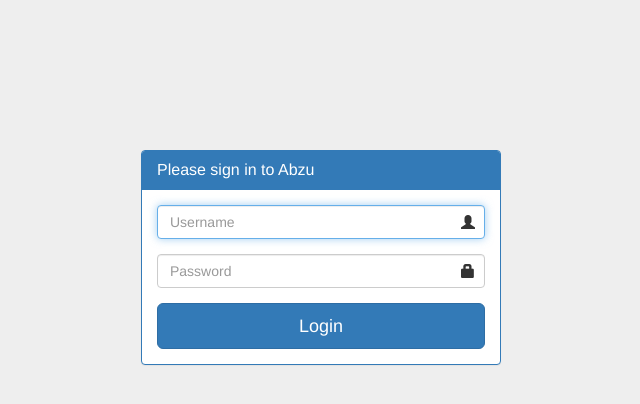
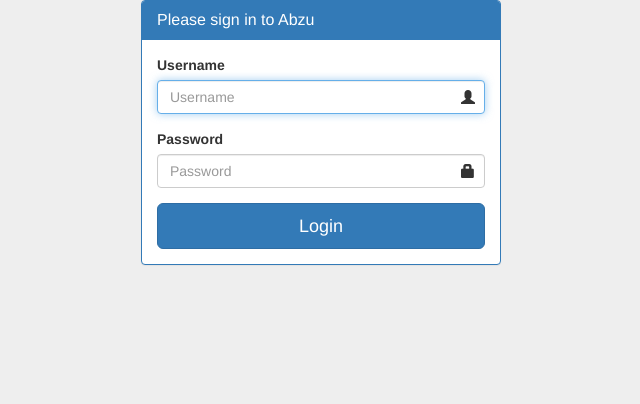
Before and after one commit to jacobm001/independence_water, a PHP site: page /login.php in a window 1280 px wide. Shown: the top 404 px of the page, without its empty margins (319-959 px from the left). Run offline with PHP 8.4, Linux system fonts and the light colour scheme.

Commit message:
removed panel css

```diff
--- a/login.php
+++ b/login.php
@@ -14,11 +14,6 @@ session_start();//session starts here
 	<script src="bootstrap/js/bootstrap.js"></script>
 	<title>Login - Abzu: Water Visualization</title>
 </head>
-<style>
-	.login-panel {
-		margin-top: 150px;
-
-</style>
 
 <body>
 
@@ -26,20 +21,20 @@ session_start();//session starts here
 <div class="container">
 	<div class="row">
 		<div class="col-md-4 col-md-offset-4">
-			<div class="login-panel panel panel-primary">
+			<div class="panel panel-primary">
 				<div class="panel-heading">
 					<h3 class="panel-title">Please sign in to Abzu</h3>
 				</div>
 				<div class="panel-body">
 					<form role="form" method="post" action="login.php">
-						<!--<fieldset>-->
+						<fieldset>
 							<div class="form-group has-feedback has-feedback-left">
-								<!--<label class="control-label">Username</label>-->
+								<label class="control-label">Username</label>
 								<input class="form-control" placeholder="Username" name="username" type="text" autofocus>
 								<i class="glyphicon glyphicon-user form-control-feedback"></i>
 							</div>
 							<div class="form-group has-feedback has-feedback-left">
-								<!--<label class="control-label">Password</label>-->
+								<label class="control-label">Password</label>
 								<input class="form-control" placeholder="Password" name="pass" type="password" value="">
 								<i class="glyphicon glyphicon-lock form-control-feedback"></i>
 							</div>
@@ -49,7 +44,7 @@ session_start();//session starts here
 
 							<!-- Change this to a button or input when using this as a form -->
 						  <!--  <a href="index.html" class="btn btn-lg btn-success btn-block">Login</a> -->
-						<!--</fieldset>-->
+						</fieldset>
 					</form>
 				</div>
 			</div>
```
